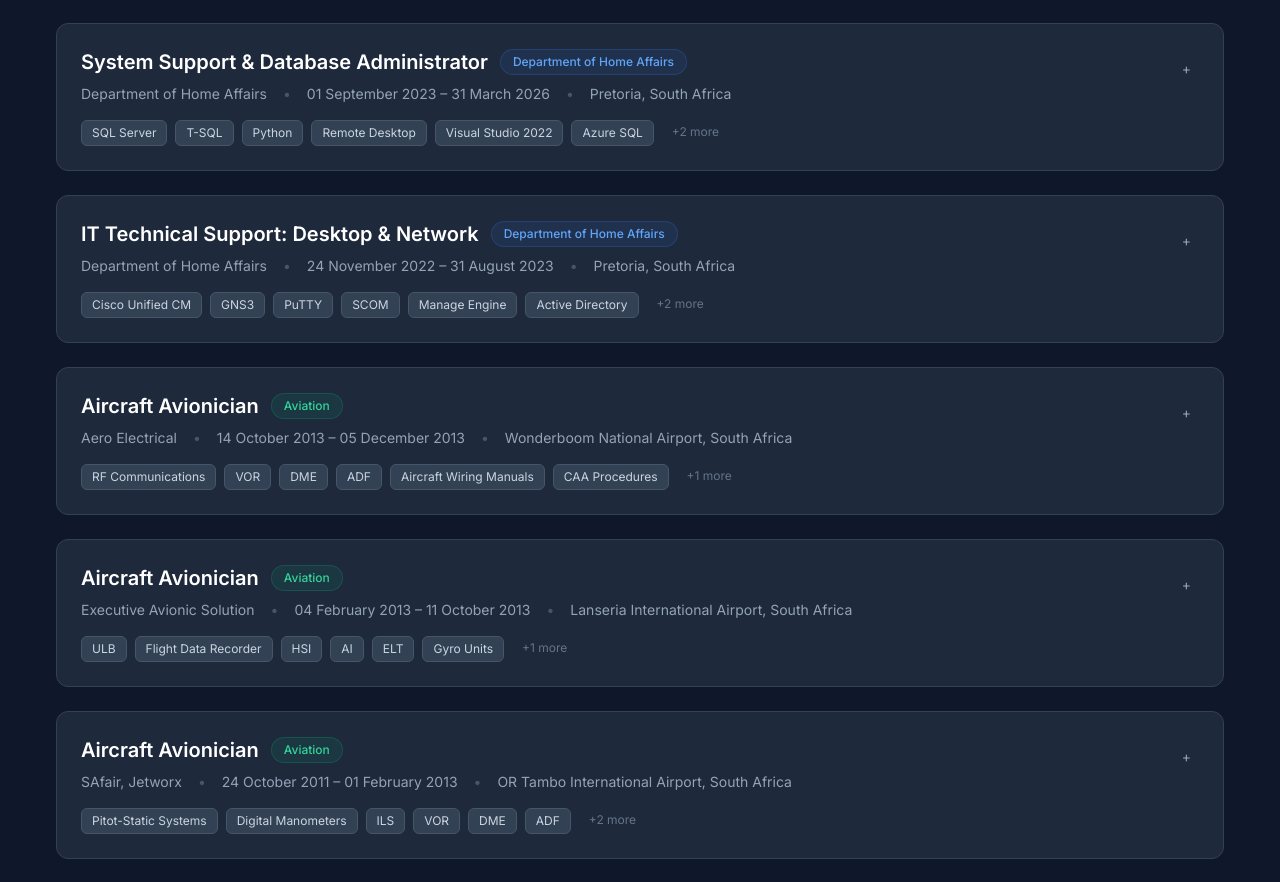
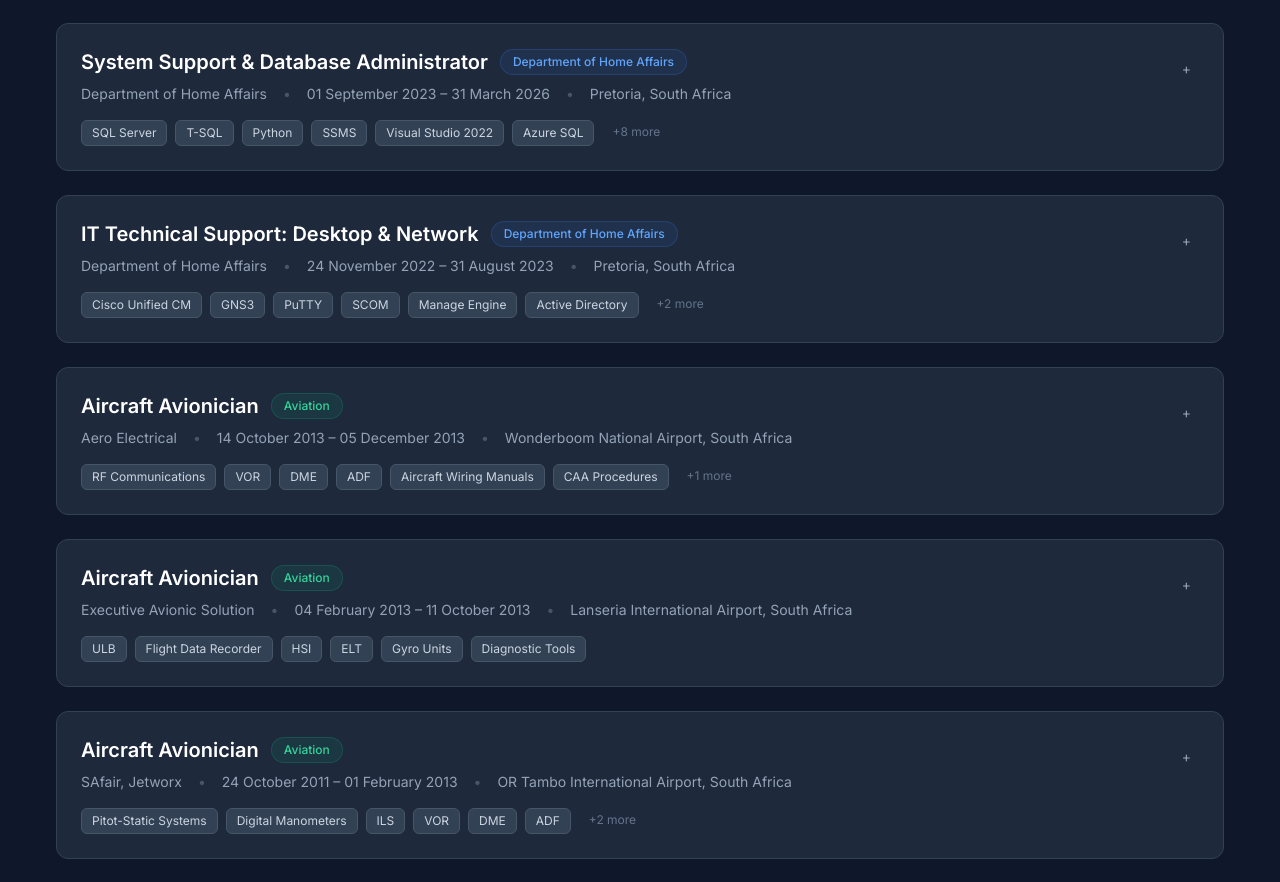
Before and after one commit to AbuMaqungo/abulelemaqungo-portfolio, a Next.js app: page /experience in a window 1280 px wide. Shown: the part 1242-2124 px from the top of the page. Built offline with nearby package versions, Linux system fonts and the light colour scheme.

Commit message:
Exper Update

```diff
--- a/src/app/experience/page.tsx
+++ b/src/app/experience/page.tsx
@@ -78,7 +78,6 @@
       'Containerised SIAKA deployment via Docker on Render with Cloudflare DNS',
       'Delivered iQula Lakwa Ntu enterprise platform with FastAPI backend, React/Vite frontend, SQLAlchemy ORM and PostgreSQL on Neon',
     ],
-    projects: [],
   },
   {
     id: 3,
@@ -92,13 +91,22 @@
       'Application support and sustenance for production environments across multiple business areas',
       'Developing T-SQL and Python automation scripts to streamline routine database maintenance',
       'Monitoring data pipelines and application flows across enterprise systems',
-      'Technical support and training to end users',
+      'API Testing & Validation using Postman across all development streams',
+      'Regression Testing for DHA Live Capture (Front Office & Back Office)',
+      'Regression Testing for Electronic Travel Authorisation (ETA) & Reinstatement of Citizenship (ROC)',
+      'Managing GitLab CI/CD pipelines to automate build, test and deployment workflows',
     ],
-    technologies: ['SQL Server', 'T-SQL', 'Python', 'Remote Desktop', 'Visual Studio 2022', 'Azure SQL', 'SSMS', 'GitLab'],
+    technologies: [
+      'SQL Server', 'T-SQL', 'Python', 'SSMS', 'Visual Studio 2022',
+      'Azure SQL', 'GitLab', 'Postman', 'JIRA', 'CI/CD',
+      'API Testing', 'Regression Testing', 'JWT', 'Docker',
+    ],
     highlights: [
       'Administered SQL Server databases across 400+ branch locations — monitoring performance, implementing replication and maintaining data integrity',
       'Executed complex diagnostic SQL queries to resolve stuck applications across passport and ID processing systems',
-      'Developed T-SQL and Python automation scripts eliminating manual bottlenecks',
+      'Developed T-SQL and Python automation scripts eliminating manual maintenance bottlenecks',
+      'Designed and executed comprehensive API test suites covering functional correctness, authentication flows and edge-case scenarios',
+      'Planned and executed structured regression testing for the DHA Live Capture, ETA and ROC systems',
     ],
     detailedAchievements: [
       'Administered SQL Server databases across central and 400+ branch locations — monitoring performance, implementing replication and ensuring data consistency',
@@ -107,7 +115,11 @@
       'Developed T-SQL and Python automation scripts to streamline routine database maintenance tasks',
       'Monitored data pipelines and application flows, proactively identifying and resolving performance degradation',
       'Collaborated with Database Systems Engineers on backup procedures, security protocols and replication strategies',
-      'Provided technical support and created documentation for non-technical stakeholders',
+      'Designed and executed comprehensive API test suites using Postman covering functional correctness, authentication flows (JWT, session tokens), error handling and payload validation',
+      'Created reusable Postman collections with environment variables for consistent testing across development, staging and production environments',
+      'Planned and executed structured regression testing cycles for DHA Live Capture, Electronic Travel Authorisation (ETA) and Reinstatement of Citizenship (ROC) systems',
+      'Managed GitLab CI/CD pipelines to automate build, test and deployment workflows; maintained feature branches, merge requests and code reviews',
+      'Logged defects with detailed reproduction steps in JIRA and collaborated with development teams on resolution',
     ],
     projects: [],
   },
@@ -125,7 +137,10 @@
       'Creating new network systems using GNS3 and subnetting',
       'Joining new servers and computers to DHA domain',
     ],
-    technologies: ['Cisco Unified CM', 'GNS3', 'PuTTY', 'SCOM', 'Manage Engine', 'Active Directory', 'GroupWise', 'Outlook'],
+    technologies: [
+      'Cisco Unified CM', 'GNS3', 'PuTTY', 'SCOM',
+      'Manage Engine', 'Active Directory', 'GroupWise', 'Outlook',
+    ],
     highlights: [
       'Migrated DHA users from GroupWise to Outlook',
       'Configured switches, routers and network systems across department branches',
@@ -152,7 +167,10 @@
       'Tested and configured VHF/UHF radio navigation systems including VOR, DME, and ADF',
       'Performed Landing Gear and Anti-Skid System functional testing',
     ],
-    technologies: ['RF Communications', 'VOR', 'DME', 'ADF', 'Aircraft Wiring Manuals', 'CAA Procedures', 'Signal Testing'],
+    technologies: [
+      'RF Communications', 'VOR', 'DME', 'ADF',
+      'Aircraft Wiring Manuals', 'CAA Procedures', 'Signal Testing',
+    ],
     highlights: [
       'Developed practical knowledge of RF communications protocols and frequency management',
       'Validated sensor feedback loops — translatable to industrial control systems and embedded IoT device testing',
@@ -173,7 +191,9 @@
       'Performed Landing Gear and Anti-Skid System functional testing',
       'Performed complete functional testing of cockpit instrument systems',
     ],
-    technologies: ['ULB', 'Flight Data Recorder', 'HSI', 'AI', 'ELT', 'Gyro Units', 'Diagnostic Tools'],
+    technologies: [
+      'ULB', 'Flight Data Recorder', 'HSI', 'ELT', 'Gyro Units', 'Diagnostic Tools',
+    ],
     highlights: [
       'Critical data recording and telemetry systems analogous to enterprise data logging and IT audit trail systems',
       'Equivalent to IT systems baseline acceptance testing and hardware commissioning',
@@ -195,7 +215,10 @@
       'Tested and configured VHF/UHF radio navigation systems including VOR, DME, and ADF',
       'Performed Landing Gear and Anti-Skid System functional testing',
     ],
-    technologies: ['Pitot-Static Systems', 'Digital Manometers', 'ILS', 'VOR', 'DME', 'ADF', 'RF Communications', 'ICAO Doc 8168'],
+    technologies: [
+      'Pitot-Static Systems', 'Digital Manometers', 'ILS',
+      'VOR', 'DME', 'ADF', 'RF Communications', 'ICAO Doc 8168',
+    ],
     highlights: [
       'Structured troubleshooting methodologies consistent with ICT systems fault isolation',
       'Signal processing verification and localizer/glideslope system testing',
@@ -215,10 +238,13 @@
       'Studied Mechanics of Flight and Trade Theory in accordance with Manpower Training Act 1981',
       'Completed structured training in Basic Electronics and Basic Digital Techniques',
       'Trained in Syncro & Servos systems — electromechanical feedback control loops',
-      'Applied Basic Electricity principles (Ohm\'s Law, circuit analysis, AC/DC theory)',
+      "Applied Basic Electricity principles (Ohm's Law, circuit analysis, AC/DC theory)",
       'Completed Soldering & Desoldering training to professional trade standard',
     ],
-    technologies: ['Basic Electronics', 'Digital Techniques', 'Syncro & Servos', 'Ohm\'s Law', 'Circuit Analysis', 'Soldering', 'PCB Assembly'],
+    technologies: [
+      'Basic Electronics', 'Digital Techniques', 'Syncro & Servos',
+      "Ohm's Law", 'Circuit Analysis', 'Soldering', 'PCB Assembly',
+    ],
     highlights: [
       'Certificate No. 10/11/007 issued by Denel Technical Academy',
       'Foundation for hardware repair, server component handling, and electronics-level IT maintenance',
@@ -247,14 +273,36 @@
 ]
 
 const technicalSkills = {
-  dataEngineering: ['ETL Pipeline Development', 'Star Schema', 'Data Modelling', 'Data Warehousing', 'psycopg2', 'pandas', 'Faker', 'SQLAlchemy', 'T-SQL', 'Stored Procedures', 'Query Optimisation'],
-  analyticsAndBI: ['Power BI Desktop', 'DAX Measures', 'Google Looker Studio', 'SQL Views & Aggregations', 'Statistical Analysis', 'matplotlib', 'seaborn'],
-  dataScience: ['scikit-learn', 'Random Forest', 'Logistic Regression', 'Linear Regression', 'Forecasting & Predictive Modelling', 'Google Colab', 'Confusion Matrix', 'Feature Importance'],
-  languages: ['Python', 'SQL', 'T-SQL', 'C#', 'JavaScript', 'TypeScript', 'Java', 'HTML5', 'CSS3'],
-  frameworks: ['FastAPI', 'ASP.NET Core (.NET 8)', 'React', 'Next.js 16', 'Tailwind CSS v4', 'Framer Motion', 'SQLAlchemy', 'Entity Framework Core', 'Spring Boot'],
-  databases: ['PostgreSQL (Neon)', 'Azure SQL Database', 'Microsoft SQL Server', 'MySQL'],
-  devops: ['Docker', 'CI/CD (GitHub → Vercel / Render)', 'GitLab CI/CD', 'Cloudflare DNS', 'Vercel', 'Render', 'Azure App Service'],
-  tools: ['PyCharm', 'VS Code', 'Visual Studio Enterprise 2022', 'IntelliJ Ultimate', 'DBeaver', 'Postman', 'Power BI Desktop', 'Google Colab', 'SSMS', 'Git', 'GitHub', 'GitLab', 'Jira'],
+  dataEngineering: [
+    'ETL Pipeline Development', 'Star Schema', 'Data Modelling', 'Data Warehousing',
+    'psycopg2', 'pandas', 'Faker', 'SQLAlchemy', 'T-SQL', 'Stored Procedures', 'Query Optimisation',
+  ],
+  analyticsAndBI: [
+    'Power BI Desktop', 'DAX Measures', 'Google Looker Studio',
+    'SQL Views & Aggregations', 'Statistical Analysis', 'matplotlib', 'seaborn',
+  ],
+  dataScience: [
+    'scikit-learn', 'Random Forest', 'Logistic Regression', 'Linear Regression',
+    'Forecasting & Predictive Modelling', 'Google Colab', 'Confusion Matrix', 'Feature Importance',
+  ],
+  languages: [
+    'Python', 'SQL', 'T-SQL', 'C#', 'JavaScript', 'TypeScript', 'Java', 'HTML5', 'CSS3',
+  ],
+  frameworks: [
+    'FastAPI', 'ASP.NET Core (.NET 8)', 'React', 'Next.js 16',
+    'Tailwind CSS v4', 'Framer Motion', 'SQLAlchemy', 'Entity Framework Core', 'Spring Boot',
+  ],
+  databases: [
+    'PostgreSQL (Neon)', 'Azure SQL Database', 'Microsoft SQL Server', 'MySQL',
+  ],
+  devops: [
+    'Docker', 'CI/CD (GitHub → Vercel / Render)', 'GitLab CI/CD',
+    'Cloudflare DNS', 'Vercel', 'Render', 'Azure App Service',
+  ],
+  tools: [
+    'PyCharm', 'VS Code', 'Visual Studio Enterprise 2022', 'IntelliJ Ultimate',
+    'DBeaver', 'Postman', 'Power BI Desktop', 'Google Colab', 'SSMS', 'Git', 'GitHub', 'GitLab', 'Jira',
+  ],
 }
 
 export default function ExperiencePage() {
@@ -351,7 +399,7 @@
               key={exp.id}
               className="bg-slate-800 rounded-xl border border-slate-700 hover:border-indigo-500/30 transition-all duration-300 overflow-hidden"
             >
-              {/* Header */}
+              {/* Card Header */}
               <div className="p-6 cursor-pointer" onClick={() => toggleExpand(exp.id)}>
                 <div className="flex flex-wrap items-start justify-between gap-4">
                   <div className="flex-1 min-w-0">
@@ -377,15 +425,20 @@
                   </button>
                 </div>
 
-                {/* Technologies preview */}
+                {/* Technologies Preview */}
                 <div className="flex flex-wrap gap-2 mt-4">
                   {exp.technologies.slice(0, 6).map((tech) => (
-                    <span key={tech} className="px-2.5 py-1 bg-slate-700 text-slate-300 rounded-md text-xs border border-slate-600 hover:border-indigo-500/30 transition-colors">
+                    <span
+                      key={tech}
+                      className="px-2.5 py-1 bg-slate-700 text-slate-300 rounded-md text-xs border border-slate-600 hover:border-indigo-500/30 transition-colors"
+                    >
                       {tech}
                     </span>
                   ))}
                   {exp.technologies.length > 6 && (
-                    <span className="px-2.5 py-1 text-slate-500 text-xs">+{exp.technologies.length - 6} more</span>
+                    <span className="px-2.5 py-1 text-slate-500 text-xs">
+                      +{exp.technologies.length - 6} more
+                    </span>
                   )}
                 </div>
               </div>
@@ -393,6 +446,8 @@
               {/* Expanded Content */}
               {expandedId === exp.id && (
                 <div className="px-6 pb-6 pt-4 border-t border-slate-700">
+
+                  {/* Responsibilities */}
                   <div className="mb-4">
                     <h3 className="text-sm font-medium text-slate-400 mb-2">Key Responsibilities</h3>
                     <ul className="list-disc list-inside space-y-1.5 text-slate-300 text-sm">
@@ -402,6 +457,7 @@
                     </ul>
                   </div>
 
+                  {/* Highlights */}
                   {exp.highlights && exp.highlights.length > 0 && (
                     <div className="mb-4">
                       <h3 className="text-sm font-medium text-slate-400 mb-2">Key Highlights</h3>
@@ -413,6 +469,7 @@
                     </div>
                   )}
 
+                  {/* Detailed Achievements */}
                   {exp.detailedAchievements && exp.detailedAchievements.length > 0 && (
                     <div className="mb-4">
                       <h3 className="text-sm font-medium text-slate-400 mb-2">Detailed Achievements</h3>
@@ -424,6 +481,7 @@
                     </div>
                   )}
 
+                  {/* Live Projects */}
                   {exp.projects && exp.projects.length > 0 && (
                     <div className="mb-4">
                       <h3 className="text-sm font-medium text-slate-400 mb-2">Live Projects</h3>
@@ -443,16 +501,21 @@
                     </div>
                   )}
 
+                  {/* All Technologies */}
                   <div className="pt-4 border-t border-slate-700">
                     <h3 className="text-sm font-medium text-slate-400 mb-2">Technologies Used</h3>
                     <div className="flex flex-wrap gap-2">
                       {exp.technologies.map((tech) => (
-                        <span key={tech} className="px-3 py-1 bg-indigo-500/10 text-indigo-400 rounded-full text-xs border border-indigo-500/20 hover:bg-indigo-500/20 transition-colors">
+                        <span
+                          key={tech}
+                          className="px-3 py-1 bg-indigo-500/10 text-indigo-400 rounded-full text-xs border border-indigo-500/20 hover:bg-indigo-500/20 transition-colors"
+                        >
                           {tech}
                         </span>
                       ))}
                     </div>
                   </div>
+
                 </div>
               )}
             </div>
@@ -477,7 +540,10 @@
                 <h3 className="text-sm font-medium text-slate-400 mb-2">{section.label}</h3>
                 <div className="flex flex-wrap gap-2">
                   {section.skills.map((skill) => (
-                    <span key={skill} className="px-3 py-1 bg-slate-700 text-slate-300 rounded-full text-xs border border-slate-600">
+                    <span
+                      key={skill}
+                      className="px-3 py-1 bg-slate-700 text-slate-300 rounded-full text-xs border border-slate-600"
+                    >
                       {skill}
                     </span>
                   ))}
@@ -493,9 +559,21 @@
           <div className="bg-slate-800 rounded-xl p-6 border border-slate-700">
             <div className="space-y-4">
               {[
-                { degree: 'Bachelor of Science (Honours) in Computer Science', school: 'University of Fort Hare | 2021', note: 'Research: Real-time Twitter sentiment analysis using ML and NLP to classify reactions to national policy announcements' },
-                { degree: 'Bachelor of Science in Computer Science, GIS & Remote Sensing', school: 'University of Fort Hare | 2020', note: '' },
-                { degree: 'Grade 12 / Matric', school: 'Msobomvu Senior Secondary School | 2015', note: '' },
+                {
+                  degree: 'Bachelor of Science (Honours) in Computer Science',
+                  school: 'University of Fort Hare | 2021',
+                  note: 'Research: Real-time Twitter sentiment analysis using ML and NLP to classify reactions to national policy announcements',
+                },
+                {
+                  degree: 'Bachelor of Science in Computer Science, GIS & Remote Sensing',
+                  school: 'University of Fort Hare | 2020',
+                  note: '',
+                },
+                {
+                  degree: 'Grade 12 / Matric',
+                  school: 'Msobomvu Senior Secondary School | 2015',
+                  note: '',
+                },
               ].map((edu) => (
                 <div key={edu.degree} className="border-l-2 border-indigo-500/50 pl-4">
                   <h3 className="text-white font-medium">{edu.degree}</h3>
```
